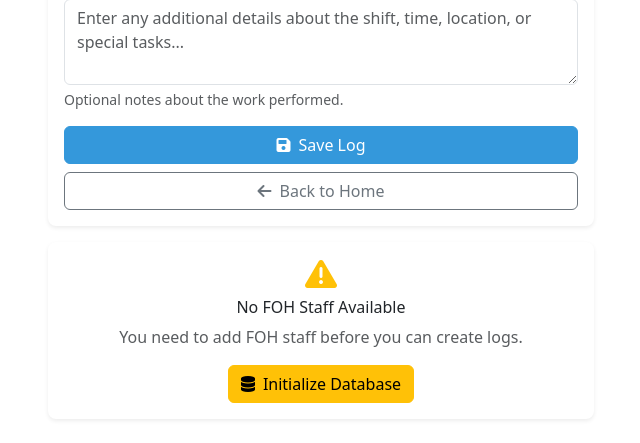
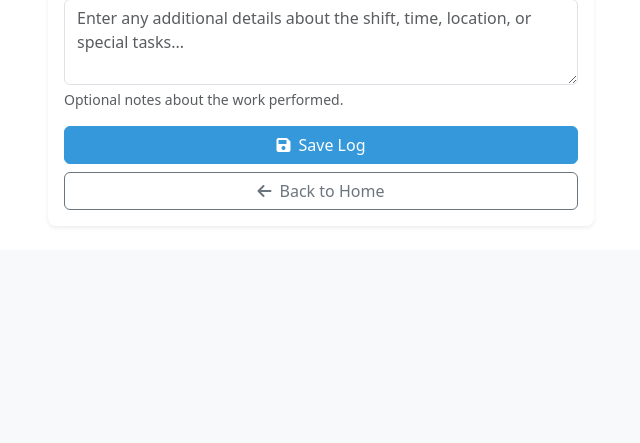
Before and after one commit to Khan-Sheroo/CrewTrack, a Flask app: page /log-staff in a window 1280 px wide. Shown: the part 661-1104 px from the top of the page, without its empty margins (319-959 px from the left). After the commit the page ends 871 px from the top, so only its background shows below. Run offline with Flask 3, Linux system fonts and the light colour scheme; the visitor is signed in with stand-in values (Sample User, id 1); data that the repository does not hold is empty.

Commit message:
Active Staff

```diff
--- a/templates/log_form.html
+++ b/templates/log_form.html
@@ -237,18 +237,7 @@
                 {% set has_cleaners = true %}
             {% endif %}
         {% endfor %}
-        {% if not has_cleaners %}
-        <div class="card mt-3 border-warning">
-            <div class="card-body text-center">
-                <i class="fas fa-exclamation-triangle fa-2x text-warning mb-2"></i>
-                <h6 class="card-title">No FOH Staff Available</h6>
-                <p class="card-text text-muted">You need to add FOH staff before you can create logs.</p>
-                <a href="{{ url_for('init_db') }}" class="btn btn-warning">
-                    <i class="fas fa-database me-2"></i>Initialize Database
-                </a>
-            </div>
-        </div>
-        {% endif %}
+
     </div>
 </div>
 
```
